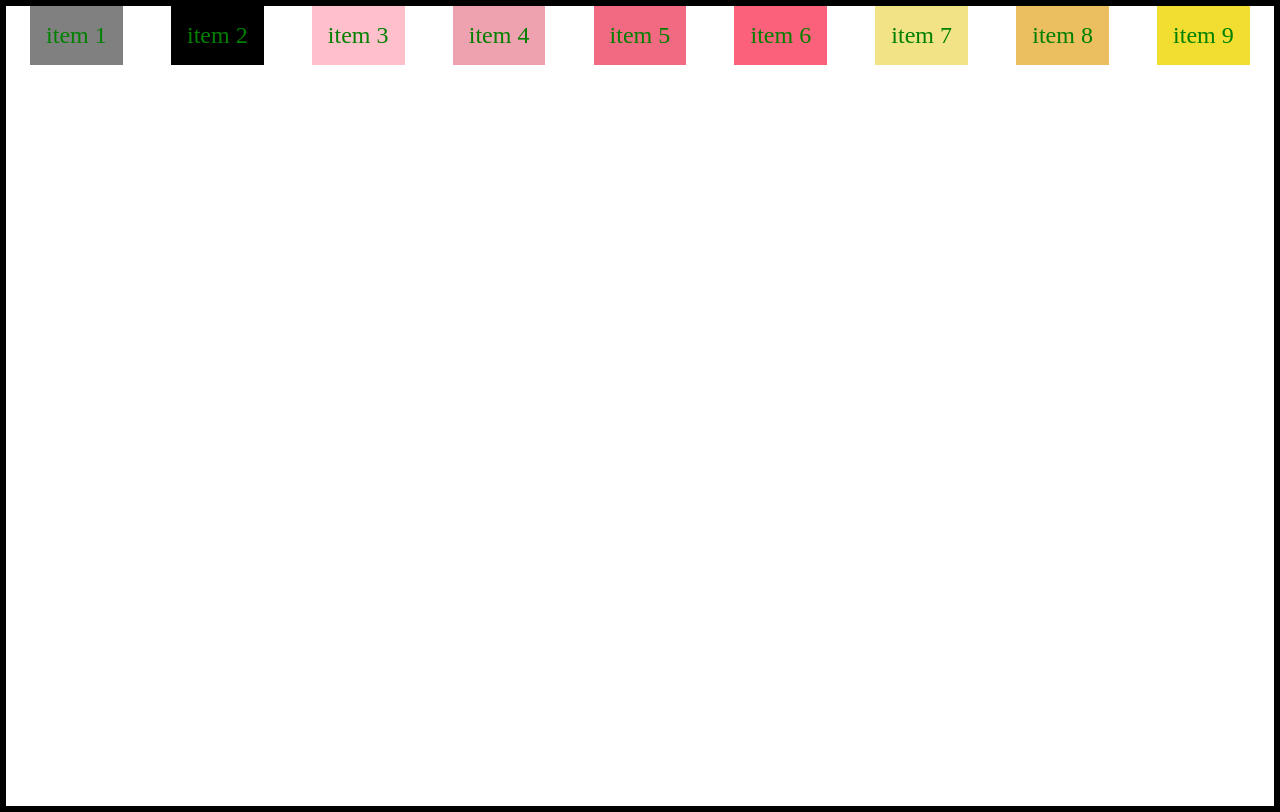
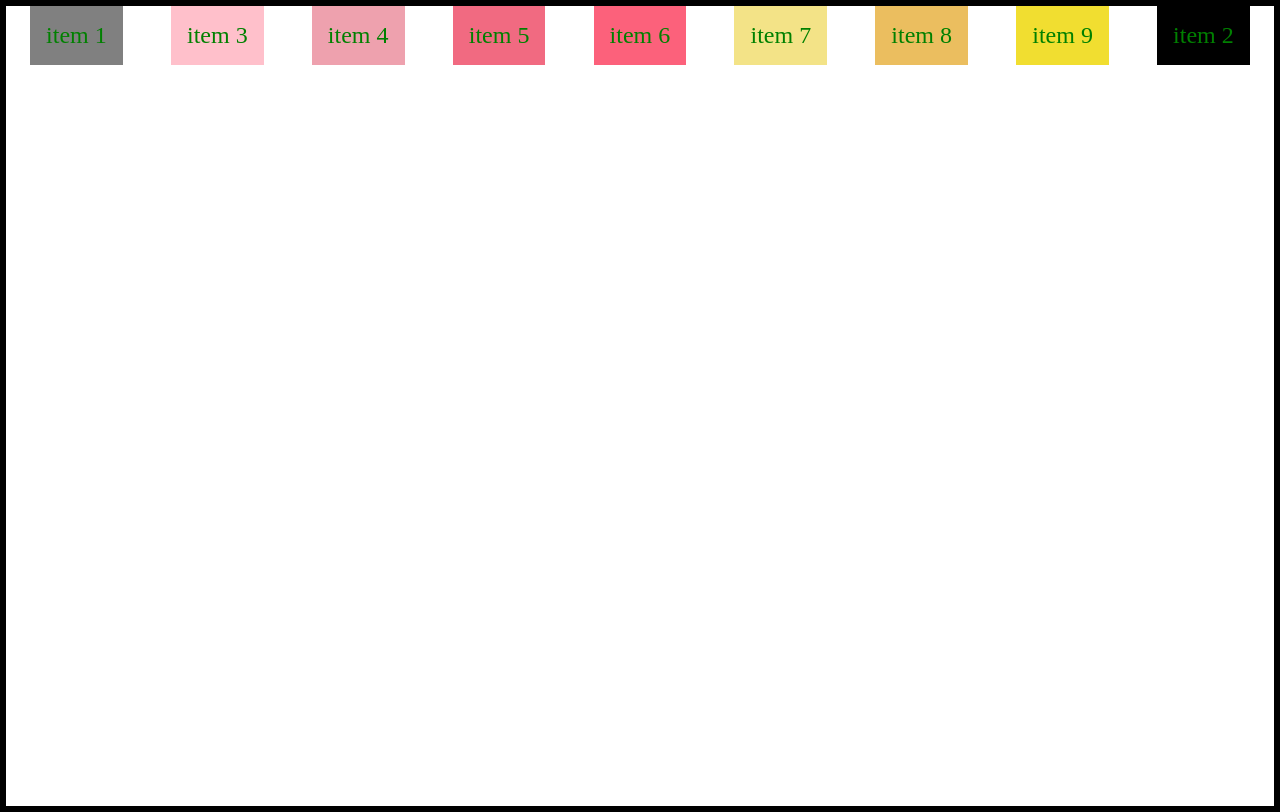
Before and after one commit to ImBrittneyOlivia/Flexbox-Notes, a plain HTML site: page index.html in a window 1280 px wide. Drawn offline with Linux system fonts and the light colour scheme.

Commit message:
pic-item properties and order

```diff
--- a/styles.css
+++ b/styles.css
@@ -11,6 +11,11 @@ EXAMPLE: flex-flow: column, warp;
 Justify content - aligns the elements on the main axis (flex-start (left), center, flex-end(right)--you can also use space-between, space-around, space-evenly to handle the extra space in the container.)
 Align-items- (add a height to your container)-how items are layed out on the cross axis - vertically - value can be stretch (entire length)-flex-start(top)-flex-end(bottom)-center(middle).
 Align-content - (have height and wrapping)-values are - flex-start, flex-end, center, space-between all space between the lines, space-around.
+
+Align-item Values:
+
+order- arraging the items in a specified order. All default at zero-anything above zero will go to the end. lowest to highest order.
+
 */
 
 body {
@@ -39,6 +44,7 @@ body {
 }
 .item2 {
   background-color: black;
+  order: 1;
 }
 .item3 {
   background-color: pink;
```
Also changed, not shown: images/flex-item properties.png (added), images/flex-order.png (added), 1 other file.
